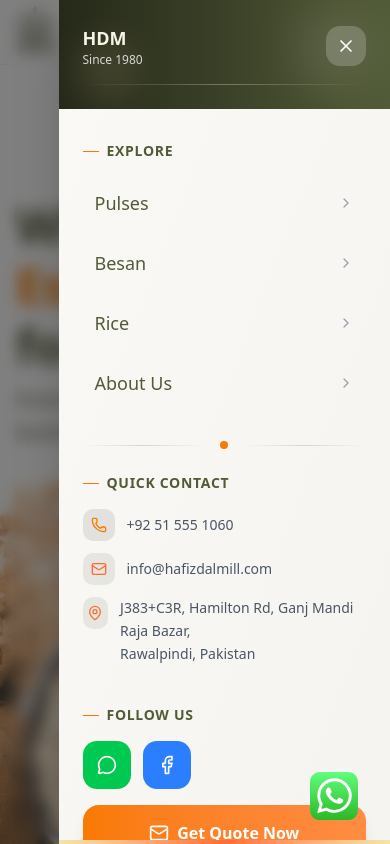
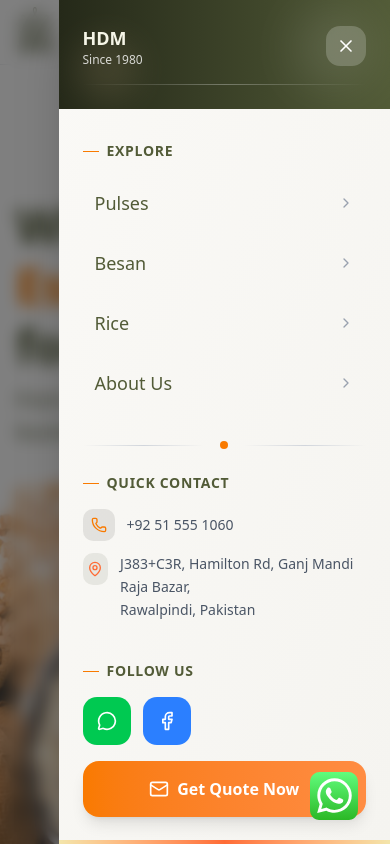
Before and after one commit to menoo-o/hdm, a Next.js app: page / in a window 390 px wide. Both pictures are taken after a click on the button 354 px from the left and 32 px from the top of the page. Shown: the top 844 px of the page. Built offline with nearby package versions, Linux system fonts and the light colour scheme.

Commit message:
nav changes t4.3

```diff
--- a/components/Navbar-block/MobileNav.tsx
+++ b/components/Navbar-block/MobileNav.tsx
@@ -124,12 +124,7 @@ export default function MobileHamburgerMenu({ isMenuOpen, closeMenu, openContact
               <span className="text-gray-600">+92 51 555 1060</span>
             </div>
 
-            <div className="flex items-center space-x-3 text-sm">
-              <div className="w-8 h-8 bg-[#525B37]/10 rounded-lg flex items-center justify-center">
-                <Mail className="w-4 h-4 text-[#ff6b35]" />
-              </div>
-              <span className="text-gray-600">info@hafizdalmill.com</span>
-            </div>
+
 
             <div className="flex items-start space-x-3 text-sm">
               <div className="w-8 h-8 bg-[#525B37]/10 rounded-lg flex items-center justify-center">
```
